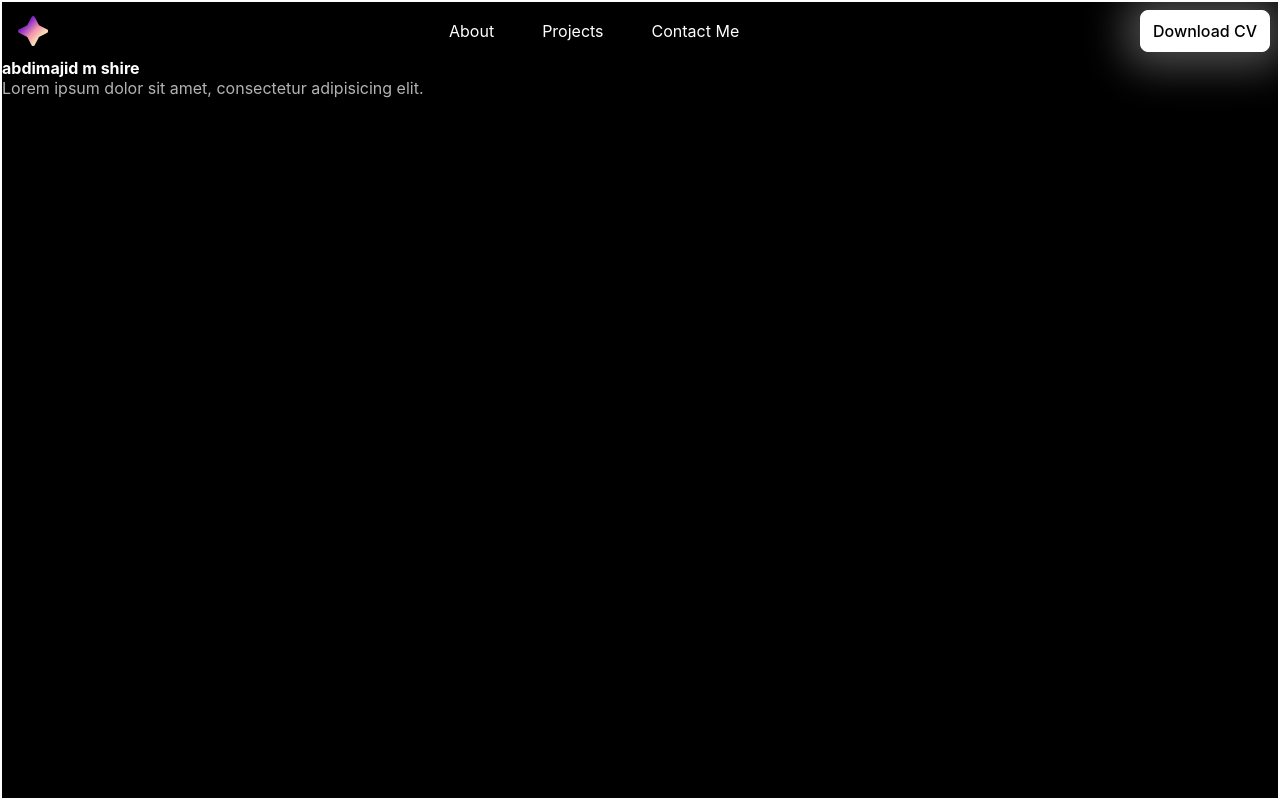
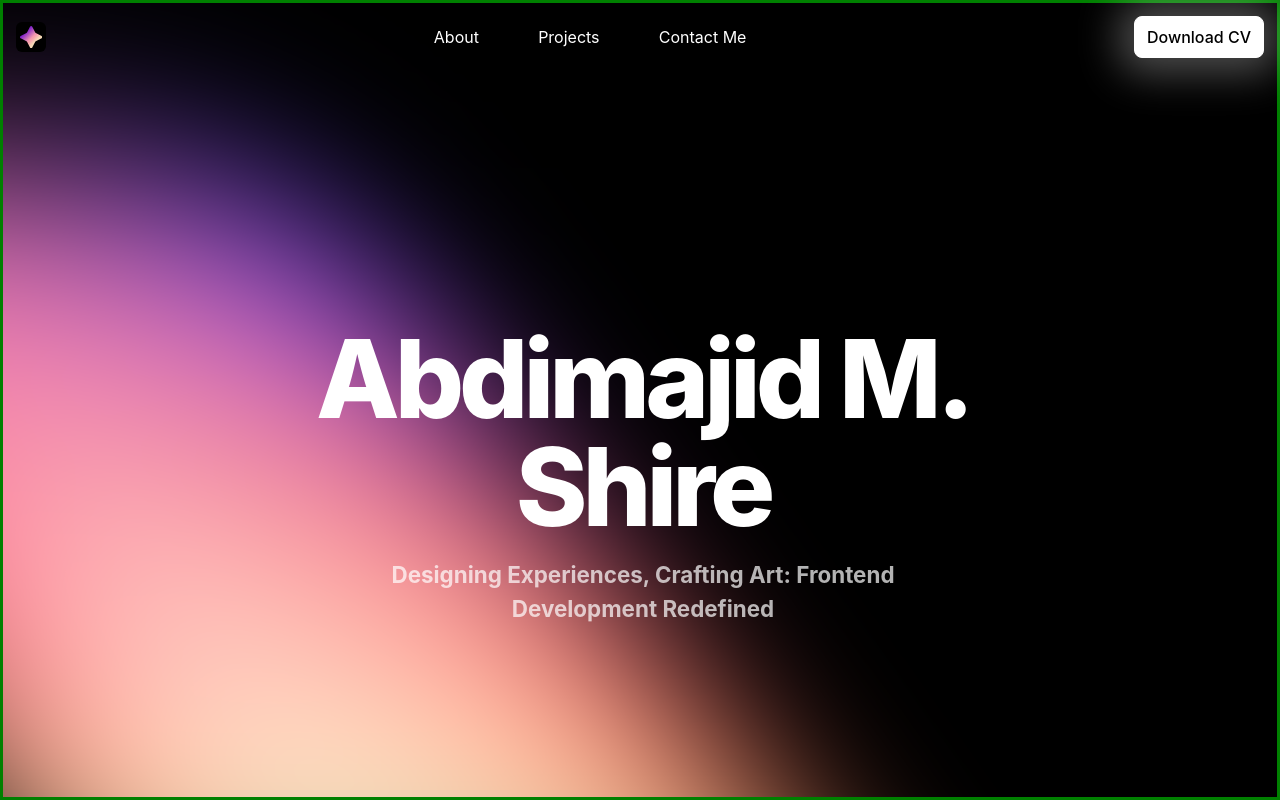
Before and after one commit to Abdimajid-shire/portfolio, a plain HTML site: page index.html in a window 1280 px wide. Shown: the top 800 px of the page. Drawn offline with Linux system fonts and the light colour scheme; a web font is replaced by a local one.

Commit message:
created  hero section and made some minor tweaks

```diff
--- a/index.html
+++ b/index.html
@@ -50,8 +50,12 @@
             <button class="download-CV-btn">Download CV</button>
         </div>
 
-        <h1>abdimajid m shire</h1>
-        <p>Lorem ipsum dolor sit amet, consectetur adipisicing elit. </p>
+        <div class="hero-wrapper">
+            <h1 class="hero-h1">Abdimajid M. Shire</h1>
+            <p class="hero-text">Designing Experiences, Crafting Art: Frontend Development Redefined</p>
+        </div>
+
+        <img class="hero-bg-gradient" src="imgs/Gradient-Mesh-22.jpg" alt="">
     </header>
 
     <main>
--- a/style.css
+++ b/style.css
@@ -33,7 +33,6 @@ body {
   line-height: 1.5;
   color: var(--clr-txt-secondary);
   background-color: var(--clr-primary-400);
-  border: 2px solid #fff;
 }
 
 h1,
@@ -51,8 +50,9 @@ header {
   padding: 0;
   margin: 0;
   height: 100vh;
-  display: flex;
-  flex-direction: column;
+  /* position: relative;
+  overflow: hidden; */
+  border: 3px solid green;
 }
 
 section {
@@ -68,26 +68,30 @@ section {
 }
 
 /* NAVBAR */
-
 .navbar {
   display: flex;
   justify-content: space-between;
   align-items: center;
-  padding: 0.5rem 0.5rem 0.5rem 1rem;
-
+  padding: 1rem;
   border-radius: 1rem;
-  backdrop-filter: blur(100px);
   color: var(--clr-txt-primary);
+  position: absolute;
+  top: 0;
+  left: 0;
+  right: 0;
+  z-index: 100;
 }
 
 .navbar--sticky {
   background-color: hsla(0, 0%, 8%, 0.7);
+  padding: 0.5rem 0.5rem 0.5rem 1rem;
   position: fixed;
   top: 0;
   left: 0;
   right: 0;
   max-width: min(90%, 1280px);
   margin: 1rem auto;
+  backdrop-filter: blur(100px);
 
   animation: reveal-navbar 0.2s;
 }
@@ -106,6 +110,9 @@ section {
 .navbar .logo {
   width: 3ch;
   height: 3ch;
+  background-color: #000;
+  padding: 0.25rem;
+  border-radius: 6px;
 }
 
 .navbar nav ul {
@@ -117,14 +124,18 @@ section {
   color: inherit;
   text-decoration: none;
   /* font-size: 0.875rem; */
+  padding: 0.35rem;
+  transition: color 0.15s;
+}
+
+.navbar a:hover {
+  color: var(--clr-txt-secondary);
 }
 
 .navbar .download-CV-btn {
   background: none;
   border: none;
-
   font: inherit;
-  /*   font-size: 1rem; */
   font-weight: 500;
   padding: 0.75rem;
   border: 1.5px solid #fff;
@@ -134,7 +145,7 @@ section {
   background-color: #fff;
   box-shadow: 0 0 40px 15px hsla(0, 0%, 100%, 0.3);
 
-  transition: all 0.3s;
+  transition: box-shadow 0.3s, background-color 0.3s, color 0.3s;
 }
 
 .download-CV-btn:hover {
@@ -144,6 +155,19 @@ section {
 }
 
 /* HERO SECTION */
+
+.hero-wrapper {
+  height: 100vh;
+  width: 100vw;
+  position: relative;
+  text-align: center;
+  display: flex;
+  flex-direction: column;
+  justify-content: center;
+  align-items: center;
+  margin-top: 4.5rem;
+}
+
 .hero-h1 {
   font-size: var(--fs-900);
   font-weight: 800;
@@ -152,6 +176,23 @@ section {
   margin-bottom: 1rem;
 }
 
+.hero-text {
+  font-size: var(--fs-600);
+  font-weight: 700;
+  color: var(--clr-txt-secondary);
+}
+
+.hero-bg-gradient {
+  width: 49.5rem;
+  height: 49.5rem;
+  position: absolute;
+  bottom: -20%;
+  left: -15%;
+  transform: skew(35deg);
+  filter: blur(100px);
+  z-index: -100;
+}
+
 /* the layout for big screens starts here */
 @media (min-width: 40em) {
   section {
```
Also changed, not shown: imgs/Gradient-Mesh-22.jpg (added), put the cart in the navbar like in this icon.png (deleted).
